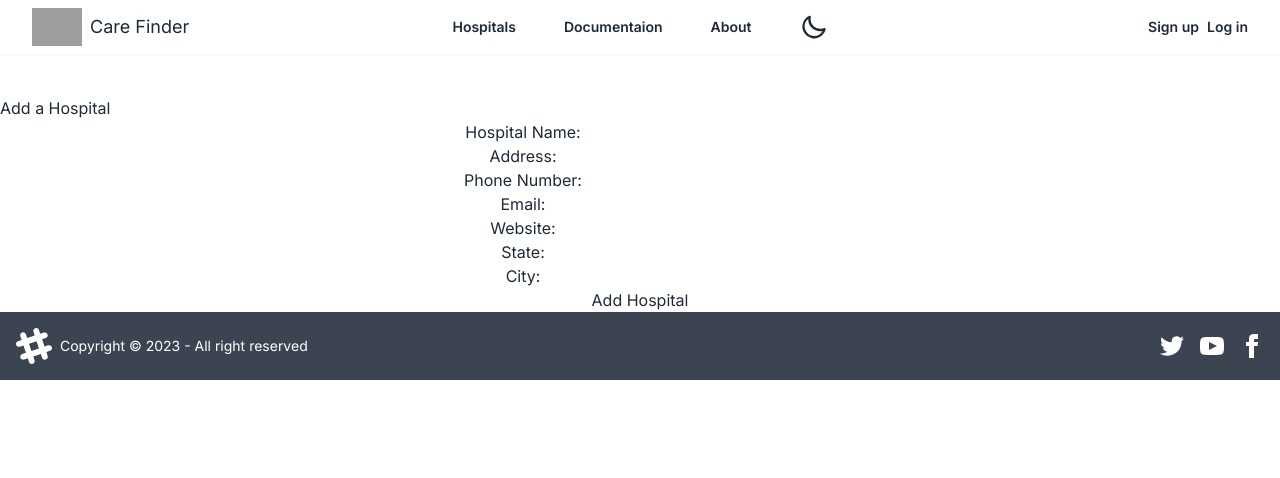
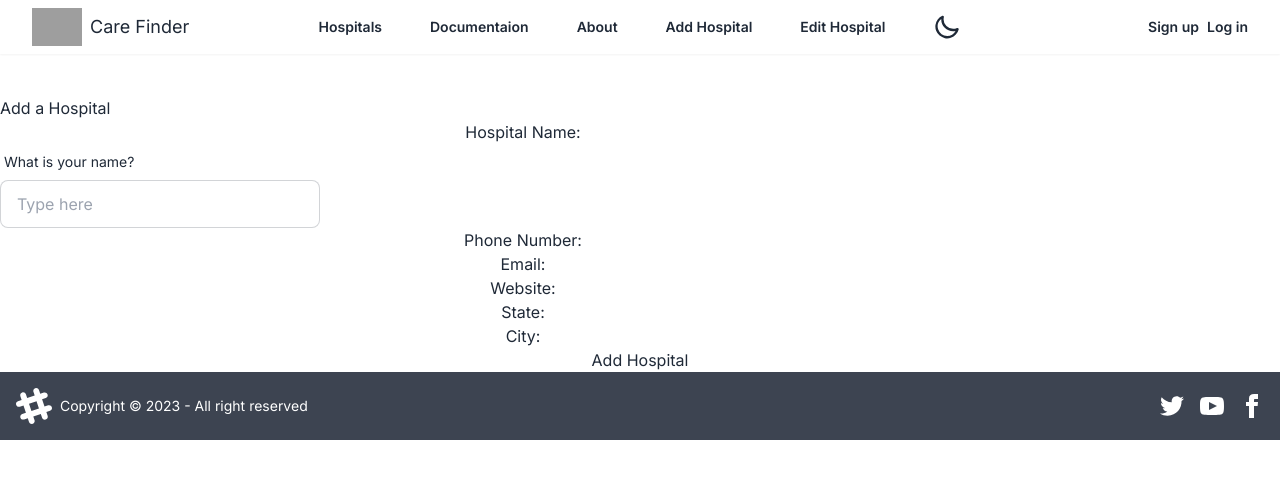
Before and after one commit to Philip-Nwabuwa/CareFinder, a Next.js app: page /hospitals/add in a window 1280 px wide. Shown: the top 478 px of the page. Built offline with nearby package versions, Linux system fonts and the light colour scheme; no server answers; grey boxes are pictures that could not be loaded.

Commit message:
added config for public route

```diff
--- a/src/app/components/AddHospital.tsx
+++ b/src/app/components/AddHospital.tsx
@@ -62,16 +62,22 @@
             onChange={handleInputChange}
           />
         </div>
-        <div>
-          <label htmlFor="address">Address:</label>
+
+        <div className="form-control w-full max-w-xs">
+          <label className="label" htmlFor="address">
+            <span className="label-text">What is your name?</span>
+          </label>
           <input
             type="text"
             id="address"
+            onChange={handleInputChange}
+            value={hospitalData.address}
             name="address"
-            value={hospitalData.address}
-            onChange={handleInputChange}
-          ></input>
+            placeholder="Type here"
+            className="input input-bordered w-full max-w-xs"
+          />
         </div>
+
         <div>
           <label htmlFor="phoneNumber">Phone Number:</label>
           <input
--- a/src/app/components/Navbar.tsx
+++ b/src/app/components/Navbar.tsx
@@ -46,7 +46,7 @@
           <Link href="/about" className="text-sm font-semibold leading-6 ">
             About
           </Link>
-          <SignedIn>
+
           <Link
             href="/hospitals/add"
             className="text-sm font-semibold leading-6 "
@@ -59,7 +59,7 @@
           >
             Edit Hospital
           </Link>
-          </SignedIn>
+
           <ThemeToggle />
         </Popover.Group>
         <div className="hidden lg:flex lg:flex-1 lg:justify-end">
```
Also changed, not shown: src/middleware.ts (renamed from middleware.ts). Lines whose indentation alone changed are shown as unchanged.
